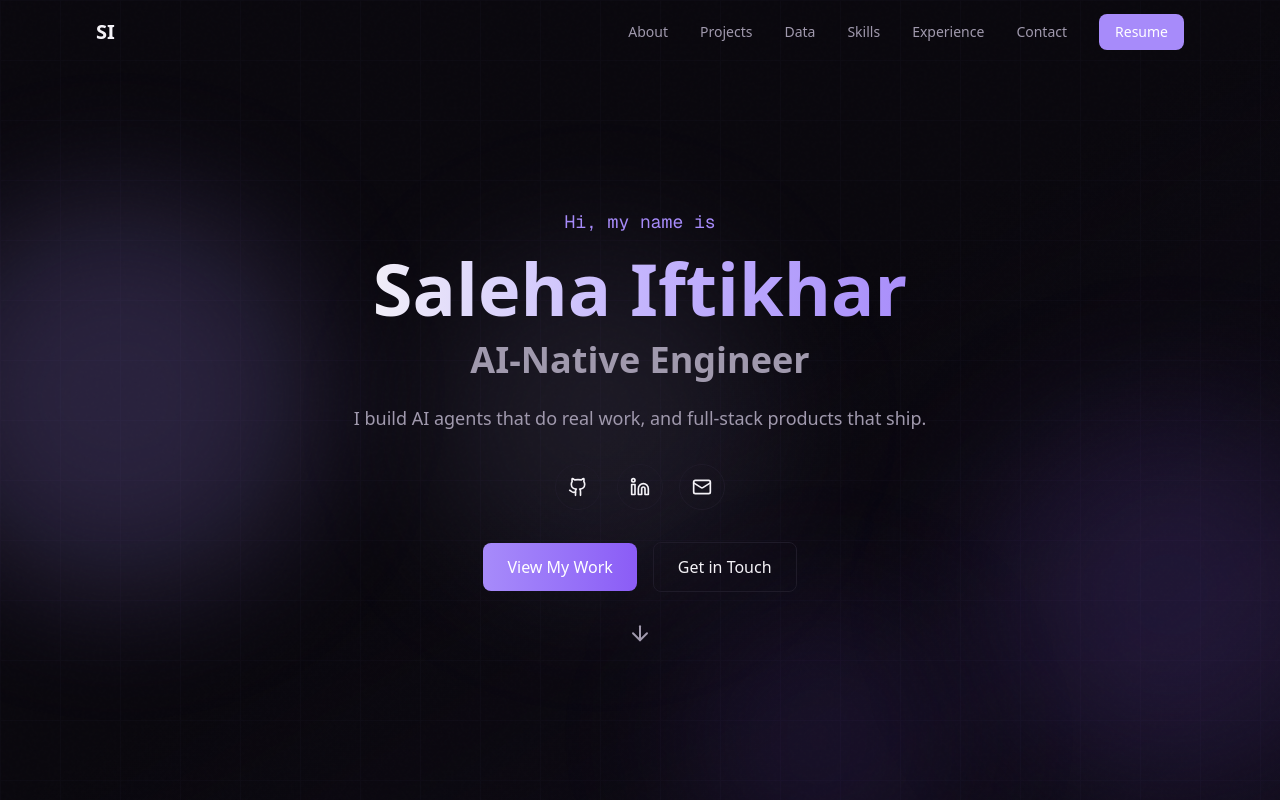
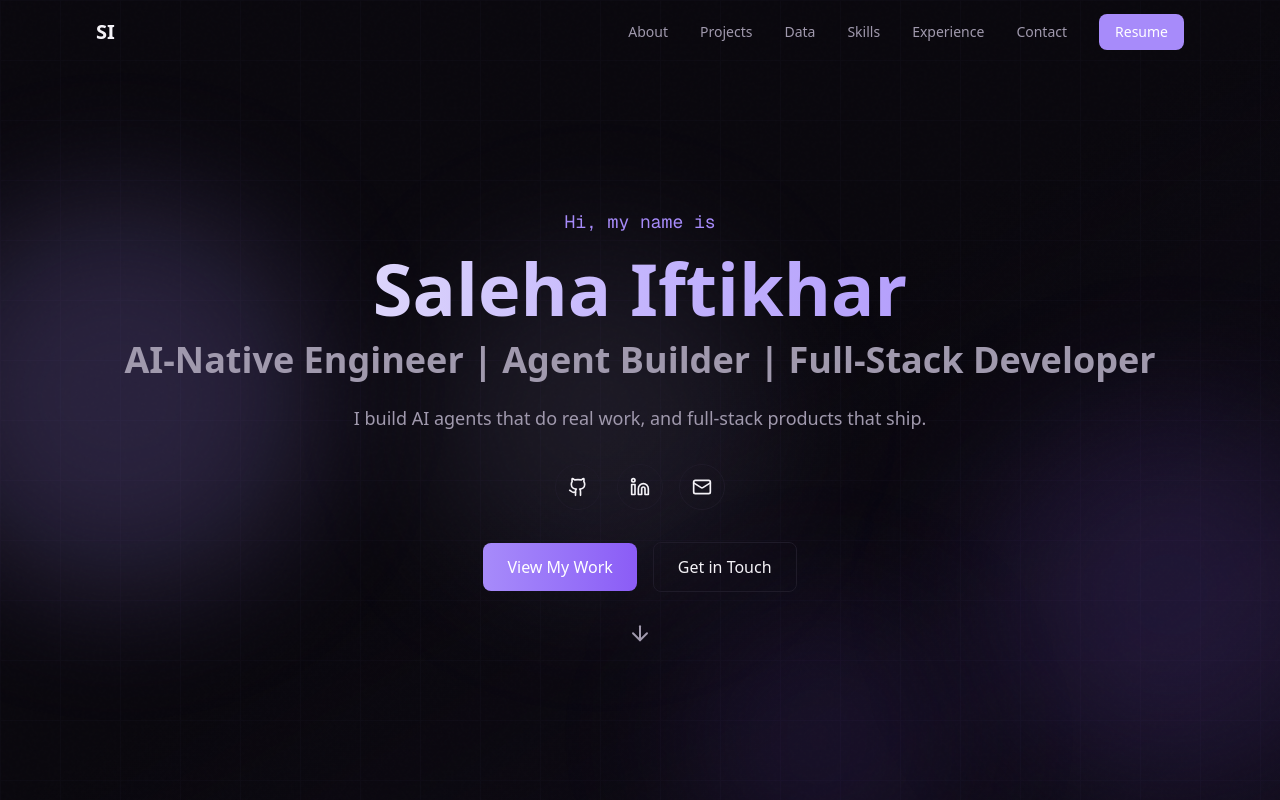
Before and after one commit to salehaiftikharr/portfolio, a Next.js app: page / in a window 1280 px wide. Shown: the top 800 px of the page. Built offline with nearby package versions, Linux system fonts and the light colour scheme.

Commit message:
Revert hero headline (resume was the intended target)

```diff
--- a/src/components/sections/Hero.tsx
+++ b/src/components/sections/Hero.tsx
@@ -37,7 +37,7 @@ export function Hero() {
             transition={{ duration: 0.5, delay: 0.2 }}
             className="text-2xl sm:text-3xl md:text-4xl font-bold text-muted mb-6"
           >
-            AI-Native Engineer
+            AI-Native Engineer | Agent Builder | Full-Stack Developer
           </motion.h2>
 
           {/* Description */}
```
